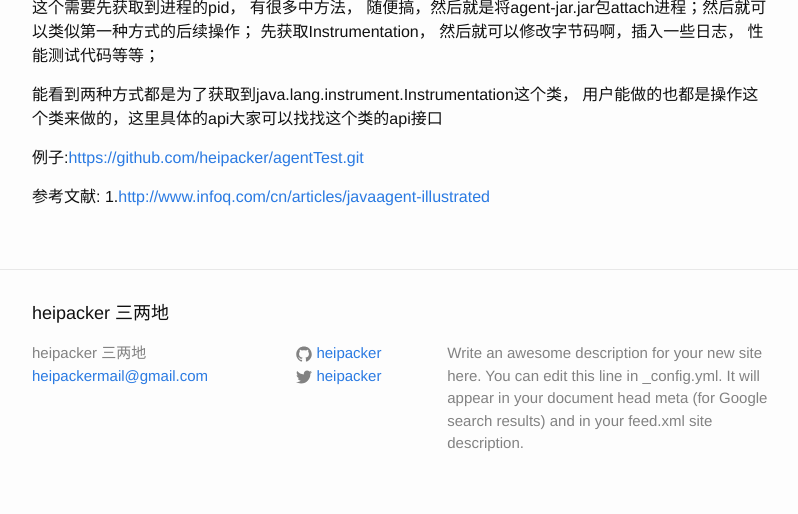
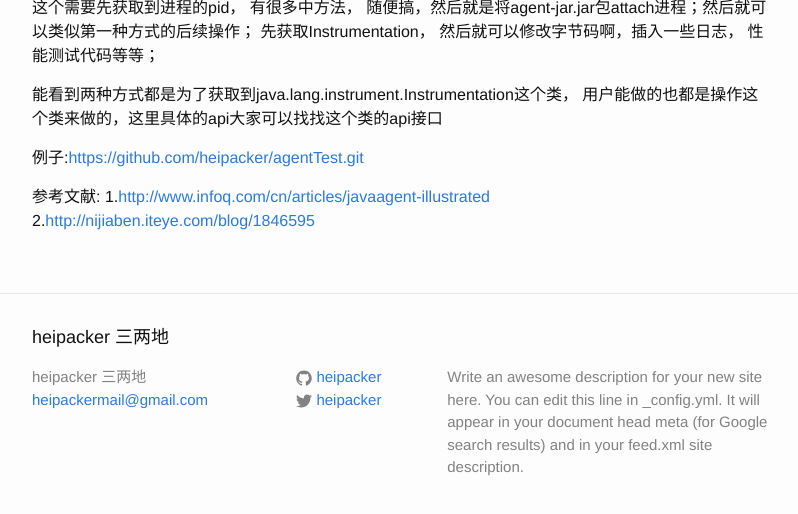
Before and after one commit to heipacker/heipacker.github.io, a Jekyll site: the page built from _posts/2016-04-02-learn-java-agent.markdown, in a window 1280 px wide and 900 px high, scrolled down 1071 px, cut to the strip 361-875 px from the top of the window. Shown: the whole strip, without its empty margins (238-1036 px from the left). Built offline with Jekyll 4.4.1, drawn with Linux system fonts in a browser that asks for light colours.

Commit message:
修改文档格式

```diff
--- a/_posts/2016-04-02-learn-java-agent.markdown
+++ b/_posts/2016-04-02-learn-java-agent.markdown
@@ -39,8 +39,9 @@ javaagent的入口premain或者agentmain， 类似正常java的正常入口main
 例子:[https://github.com/heipacker/agentTest.git][agent-example]
 
 参考文献:
-  1.[http://www.infoq.com/cn/articles/javaagent-illustrated][javaagent-illustrated]
-
+1.[http://www.infoq.com/cn/articles/javaagent-illustrated][javaagent-illustrated]
+2.[http://nijiaben.iteye.com/blog/1846595][nijiaben.iteye]
 
 [javaagent-illustrated]: http://www.infoq.com/cn/articles/javaagent-illustrated
 [agent-example]: https://github.com/heipacker/agentTest.git
+[nijiaben.iteye]: http://nijiaben.iteye.com/blog/1846595
```
